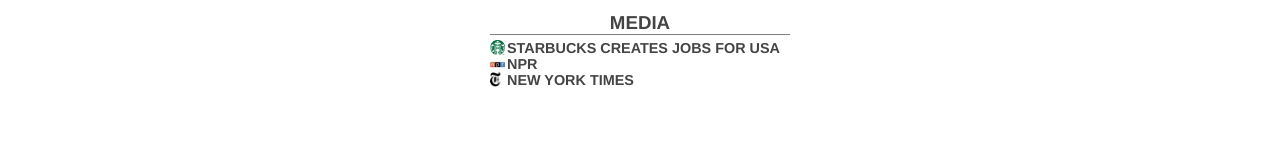
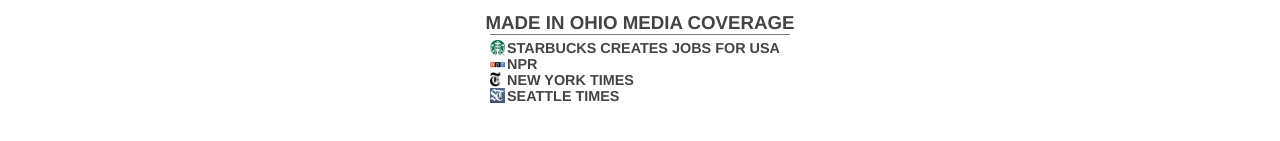
Before and after one commit to bookis/americanpioneer, a plain HTML site: page index.html in a window 1280 px wide. Shown: the part 461-602 px from the top of the page. Drawn offline with Linux system fonts and the light colour scheme.

Commit message:
add seattle times

```diff
--- a/index.html
+++ b/index.html
@@ -24,11 +24,13 @@
       <li><a href="mailto:info@hausenware.com">info@hausenware.com</a></li>
       <li>Phone. 707.591.0101</li>
     </ul>
-    <h3>Media</h3>
+    <h3>Made in Ohio Media Coverage</h3>
     <ul id='media'>
       <li><img src='images/starbucks.png'><a href='http://www.youtube.com/user/Starbucks'>Starbucks Creates Jobs for USA</a></li>
       <li><img src='images/npr.jpg' alt='New York Times' /><a href='http://www.npr.org/2012/06/12/154793475/starbucks-order-gives-ohio-mug-maker-a-jolt'>NPR</a></li>
       <li><img src='images/new-york-times.png' alt='New York Times' /><a href='http://www.nytimes.com/2012/06/12/business/starbucks-turns-to-ohio-not-china-for-coffee-mugs.html?pagewanted=1&_r=1&emc=eta1'>New York Times</a></li>
+      <li><img src='images/seattle.jpeg' alt='Seattle Times' /><a href="http://seattletimes.nwsource.com/html/edcetera/2018412976_coffee_mugs_indivisible_with_a.html">Seattle Times</a></li>
+
     </ul>
   </div>
 </body>
```
Also changed, not shown: images/seattle.jpeg (added).
